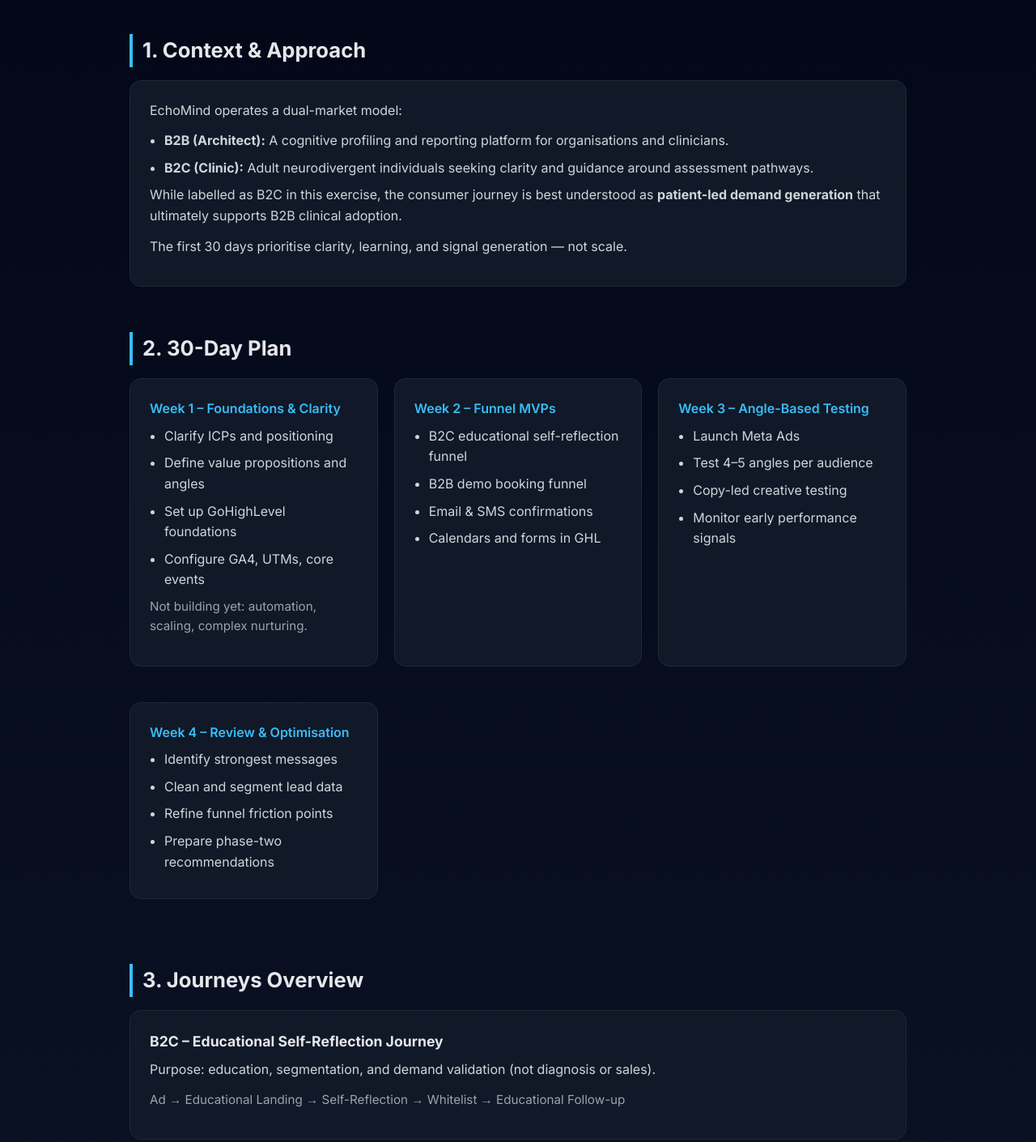
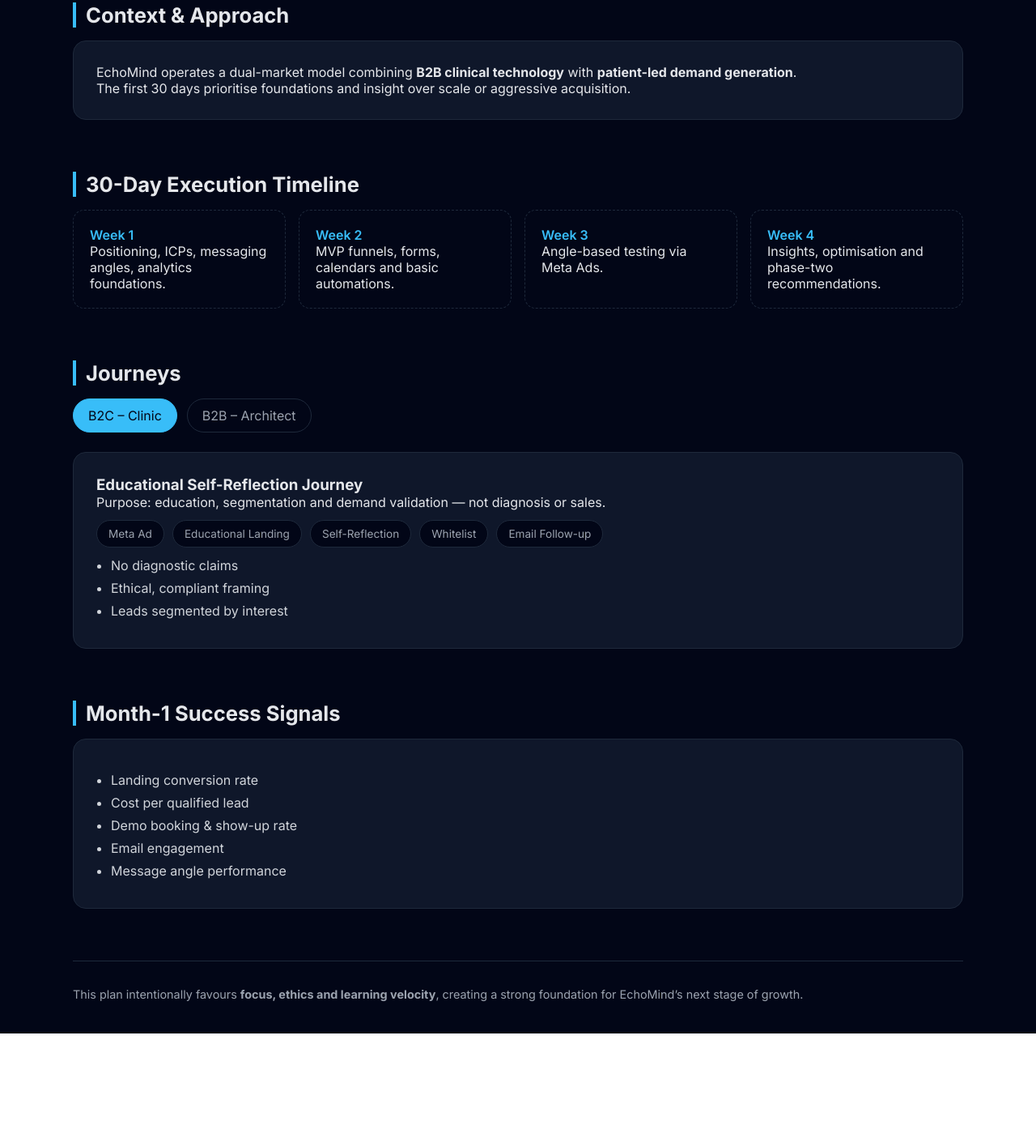
Before and after one commit to jonaticho18/EchoMind-30-Day-Marketing-Foundations-Plan, a plain HTML site: page index.html in a window 1280 px wide. Shown: the part 233-1643 px from the top of the page at 81% size. After the commit the page ends 1509 px from the top, so only its background shows below. Drawn offline with Linux system fonts and the light colour scheme.

Commit message:
Update index.html

```diff
--- a/index.html
+++ b/index.html
@@ -2,139 +2,170 @@
 <html lang="en">
 <head>
 <meta charset="UTF-8" />
-  <meta name="viewport" content="width=device-width, initial-scale=1.0" />
-  <title>EchoMind – 30-Day Marketing Foundations Plan</title>
+<meta name="viewport" content="width=device-width, initial-scale=1.0"/>
+<title>EchoMind – 30-Day Marketing Foundations</title>
 
 <link href="https://fonts.googleapis.com/css2?family=Inter:wght@300;400;500;600;700&display=swap" rel="stylesheet">
 
 <style>
-    :root {
-      --bg: #0f172a;
-      --card: #111827;
-      --muted: #9ca3af;
-      --text: #e5e7eb;
-      --accent: #38bdf8;
-      --border: #1f2933;
+:root{
+  --bg:#020617;
+  --card:#0f172a;
+  --border:#1e293b;
+  --text:#e5e7eb;
+  --muted:#9ca3af;
+  --accent:#38bdf8;
 }
 
-    * {
-      box-sizing: border-box;
-      margin: 0;
-      padding: 0;
+*{box-sizing:border-box;margin:0;padding:0}
+
+body{
+  font-family:'Inter',sans-serif;
+  background:linear-gradient(180deg,#020617,#020617 40%,#020617);
+  color:var(--text);
+  padding:40px 20px;
 }
 
-    body {
-      font-family: 'Inter', sans-serif;
-      background: linear-gradient(180deg, #020617, #0f172a);
-      color: var(--text);
-      line-height: 1.6;
-      padding: 40px 20px;
+.container{
+  max-width:1100px;
+  margin:0 auto;
 }
 
-    .container {
-      max-width: 960px;
-      margin: 0 auto;
+header{
+  margin-bottom:48px;
 }
 
-    header {
-      margin-bottom: 48px;
+header h1{
+  font-size:2.4rem;
+  margin-bottom:12px;
 }
 
-    header h1 {
-      font-size: 2.4rem;
-      font-weight: 700;
-      margin-bottom: 12px;
+header p{
+  max-width:720px;
+  color:var(--muted);
 }
 
-    header p {
-      color: var(--muted);
-      max-width: 720px;
+.meta{
+  margin-top:16px;
+  font-size:.9rem;
+  color:var(--muted);
 }
 
-    .meta {
-      margin-top: 16px;
-      font-size: 0.9rem;
-      color: var(--muted);
+section{
+  margin-bottom:64px;
 }
 
-    section {
-      margin-bottom: 56px;
+h2{
+  font-size:1.6rem;
+  margin-bottom:16px;
+  border-left:4px solid var(--accent);
+  padding-left:12px;
 }
 
-    h2 {
-      font-size: 1.6rem;
-      margin-bottom: 16px;
-      border-left: 4px solid var(--accent);
-      padding-left: 12px;
+.card{
+  background:var(--card);
+  border:1px solid var(--border);
+  border-radius:16px;
+  padding:28px;
+  margin-bottom:24px;
 }
 
-    h3 {
-      font-size: 1.1rem;
-      margin-bottom: 8px;
+.grid{
+  display:grid;
+  grid-template-columns:repeat(auto-fit,minmax(240px,1fr));
+  gap:20px;
 }
 
-    p {
-      margin-bottom: 12px;
-      color: #d1d5db;
+.timeline{
+  display:grid;
+  grid-template-columns:repeat(auto-fit,minmax(200px,1fr));
+  gap:16px;
 }
 
-    .card {
-      background: var(--card);
-      border: 1px solid var(--border);
-      border-radius: 14px;
-      padding: 24px;
-      margin-bottom: 24px;
+.step{
+  border:1px dashed var(--border);
+  border-radius:14px;
+  padding:20px;
 }
 
-    .grid {
-      display: grid;
-      grid-template-columns: repeat(auto-fit, minmax(260px, 1fr));
-      gap: 20px;
+.step span{
+  color:var(--accent);
+  font-weight:600;
 }
 
-    ul {
-      padding-left: 18px;
-      margin-top: 8px;
+.flow{
+  display:flex;
+  flex-wrap:wrap;
+  gap:10px;
+  margin-top:12px;
 }
 
-    li {
-      margin-bottom: 8px;
-      color: #d1d5db;
+.flow div{
+  background:#020617;
+  border:1px solid var(--border);
+  padding:8px 14px;
+  border-radius:999px;
+  font-size:.85rem;
+  color:var(--muted);
 }
 
-    .week {
-      font-weight: 600;
-      color: var(--accent);
-      margin-bottom: 8px;
+.tabs{
+  display:flex;
+  gap:12px;
+  margin-bottom:24px;
 }
 
-    .flow {
-      font-size: 0.95rem;
-      color: var(--muted);
-      margin-top: 6px;
+.tab{
+  padding:10px 18px;
+  border-radius:999px;
+  border:1px solid var(--border);
+  cursor:pointer;
+  color:var(--muted);
 }
 
-    footer {
-      border-top: 1px solid var(--border);
-      padding-top: 24px;
-      color: var(--muted);
-      font-size: 0.9rem;
+.tab.active{
+  background:var(--accent);
+  color:#020617;
+  border-color:var(--accent);
 }
 
-    footer strong {
-      color: var(--text);
+.tab-content{display:none}
+.tab-content.active{display:block}
+
+ul{
+  padding-left:18px;
+  margin-top:12px;
+}
+
+li{margin-bottom:8px;color:#d1d5db}
+
+footer{
+  border-top:1px solid var(--border);
+  padding-top:32px;
+  color:var(--muted);
+  font-size:.9rem;
 }
 </style>
+
+<script>
+function openTab(tab){
+  document.querySelectorAll('.tab').forEach(t=>t.classList.remove('active'));
+  document.querySelectorAll('.tab-content').forEach(c=>c.classList.remove('active'));
+  document.getElementById(tab).classList.add('active');
+  document.getElementById(tab+'-content').classList.add('active');
+}
+</script>
 </head>
+
 <body>
 
 <div class="container">
 
 <header>
-      <h1>EchoMind – 30-Day Marketing Foundations Plan</h1>
+  <h1>EchoMind – 30-Day Marketing Foundations</h1>
   <p>
-        A focused, ethical, and signal-driven marketing approach designed to establish
-        strong foundations for EchoMind’s next stage of growth.
+    A focused, ethical and signal-driven marketing plan designed to build clarity,
+    learning velocity and early traction.
   </p>
   <div class="meta">
     Candidate: <strong>Jonathan Pernia</strong><br/>
@@ -143,131 +174,112 @@
 </header>
 
 <section>
-      <h2>1. Context & Approach</h2>
+<h2>Context & Approach</h2>
 <div class="card">
   <p>
-          EchoMind operates a dual-market model:
-        </p>
-        <ul>
-          <li><strong>B2B (Architect):</strong> A cognitive profiling and reporting platform for organisations and clinicians.</li>
-          <li><strong>B2C (Clinic):</strong> Adult neurodivergent individuals seeking clarity and guidance around assessment pathways.</li>
-        </ul>
-        <p>
-          While labelled as B2C in this exercise, the consumer journey is best understood
-          as <strong>patient-led demand generation</strong> that ultimately supports B2B
-          clinical adoption.
+    EchoMind operates a dual-market model combining <strong>B2B clinical technology</strong>
+    with <strong>patient-led demand generation</strong>.
   </p>
   <p>
-          The first 30 days prioritise clarity, learning, and signal generation — not scale.
+    The first 30 days prioritise foundations and insight over scale or aggressive acquisition.
   </p>
 </div>
 </section>
 
 <section>
-      <h2>2. 30-Day Plan</h2>
-
-      <div class="grid">
-        <div class="card">
-          <div class="week">Week 1 – Foundations & Clarity</div>
-          <ul>
-            <li>Clarify ICPs and positioning</li>
-            <li>Define value propositions and angles</li>
-            <li>Set up GoHighLevel foundations</li>
-            <li>Configure GA4, UTMs, core events</li>
-          </ul>
-          <p class="flow">
-            Not building yet: automation, scaling, complex nurturing.
-          </p>
+<h2>30-Day Execution Timeline</h2>
+<div class="timeline">
+  <div class="step">
+    <span>Week 1</span>
+    <p>Positioning, ICPs, messaging angles, analytics foundations.</p>
   </div>
-
-        <div class="card">
-          <div class="week">Week 2 – Funnel MVPs</div>
-          <ul>
-            <li>B2C educational self-reflection funnel</li>
-            <li>B2B demo booking funnel</li>
-            <li>Email & SMS confirmations</li>
-            <li>Calendars and forms in GHL</li>
-          </ul>
+  <div class="step">
+    <span>Week 2</span>
+    <p>MVP funnels, forms, calendars and basic automations.</p>
   </div>
-
-        <div class="card">
-          <div class="week">Week 3 – Angle-Based Testing</div>
-          <ul>
-            <li>Launch Meta Ads</li>
-            <li>Test 4–5 angles per audience</li>
-            <li>Copy-led creative testing</li>
-            <li>Monitor early performance signals</li>
-          </ul>
+  <div class="step">
+    <span>Week 3</span>
+    <p>Angle-based testing via Meta Ads.</p>
   </div>
-
-        <div class="card">
-          <div class="week">Week 4 – Review & Optimisation</div>
-          <ul>
-            <li>Identify strongest messages</li>
-            <li>Clean and segment lead data</li>
-            <li>Refine funnel friction points</li>
-            <li>Prepare phase-two recommendations</li>
-          </ul>
+  <div class="step">
+    <span>Week 4</span>
+    <p>Insights, optimisation and phase-two recommendations.</p>
   </div>
 </div>
 </section>
 
 <section>
-      <h2>3. Journeys Overview</h2>
+<h2>Journeys</h2>
 
-      <div class="card">
-        <h3>B2C – Educational Self-Reflection Journey</h3>
-        <p>
-          Purpose: education, segmentation, and demand validation (not diagnosis or sales).
-        </p>
-        <p class="flow">
-          Ad → Educational Landing → Self-Reflection → Whitelist → Educational Follow-up
-        </p>
+<div class="tabs">
+  <div class="tab active" onclick="openTab('b2c')">B2C – Clinic</div>
+  <div class="tab" onclick="openTab('b2b')">B2B – Architect</div>
 </div>
 
+<div id="b2c-content" class="tab-content active">
   <div class="card">
-        <h3>B2B – Architect Demo Journey</h3>
+    <h3>Educational Self-Reflection Journey</h3>
+    <p>
+      Purpose: education, segmentation and demand validation — not diagnosis or sales.
+    </p>
+    <div class="flow">
+      <div>Meta Ad</div>
+      <div>Educational Landing</div>
+      <div>Self-Reflection</div>
+      <div>Whitelist</div>
+      <div>Email Follow-up</div>
+    </div>
+    <ul>
+      <li>No diagnostic claims</li>
+      <li>Ethical, compliant framing</li>
+      <li>Leads segmented by interest</li>
+    </ul>
+  </div>
+</div>
+
+<div id="b2b-content" class="tab-content">
+  <div class="card">
+    <h3>Architect Demo Journey</h3>
     <p>
       Purpose: generate qualified demo conversations with organisations and clinics.
     </p>
-        <p class="flow">
-          Ad / Content → Landing → Qualified Form → Demo Booking → Follow-up
-        </p>
+    <div class="flow">
+      <div>Content / Ad</div>
+      <div>Value Landing</div>
+      <div>Qualified Form</div>
+      <div>Demo Booking</div>
+      <div>Follow-up</div>
     </div>
+    <ul>
+      <li>Outcome-driven messaging</li>
+      <li>Product as lead magnet</li>
+      <li>Simple no-show recovery</li>
+    </ul>
+  </div>
+</div>
+
 </section>
 
 <section>
-      <h2>4. Success Metrics (Month 1)</h2>
+<h2>Month-1 Success Signals</h2>
 <div class="card">
   <ul>
-          <li>Landing page conversion rate</li>
+    <li>Landing conversion rate</li>
     <li>Cost per qualified lead</li>
-          <li>Booking rate (B2B)</li>
-          <li>Demo show-up rate</li>
-          <li>Email engagement rate</li>
-          <li>Message angle performance (CTR / CVR)</li>
+    <li>Demo booking & show-up rate</li>
+    <li>Email engagement</li>
+    <li>Message angle performance</li>
   </ul>
-      </div>
-    </section>
-
-    <section>
-      <h2>Optional: Budget Context</h2>
-      <div class="card">
-        <p>
-          Indicative test budgets may be used to validate messaging and lead quality.
-          The objective is insight generation, not aggressive acquisition.
-        </p>
 </div>
 </section>
 
 <footer>
 <p>
-        This plan intentionally favours <strong>focus, ethics, and learning velocity</strong>,
-        creating a solid foundation for EchoMind’s next stage of growth.
+This plan intentionally favours <strong>focus, ethics and learning velocity</strong>,
+creating a strong foundation for EchoMind’s next stage of growth.
 </p>
 </footer>
 
 </div>
-
 </body>
 </html>
```
Lines whose indentation alone changed are shown as unchanged.
